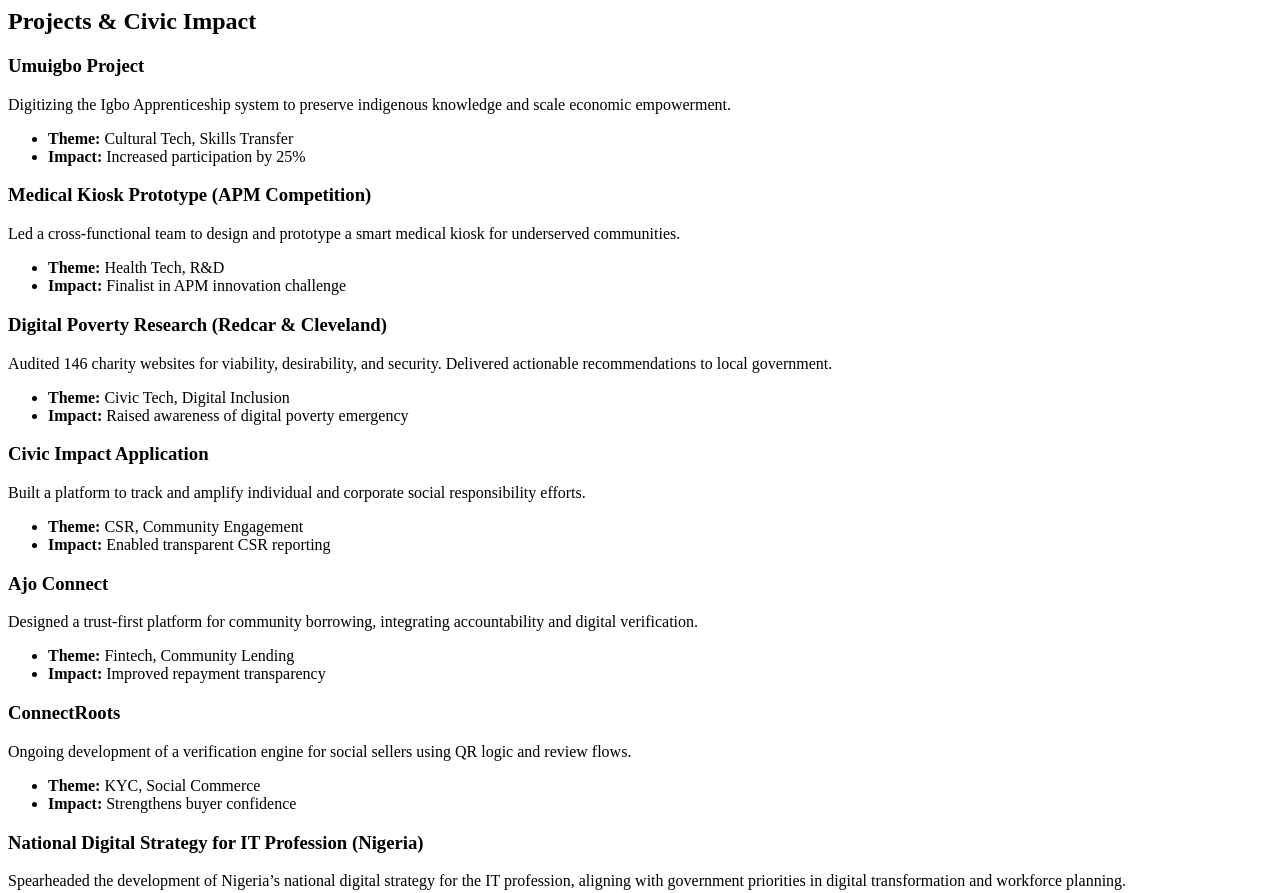
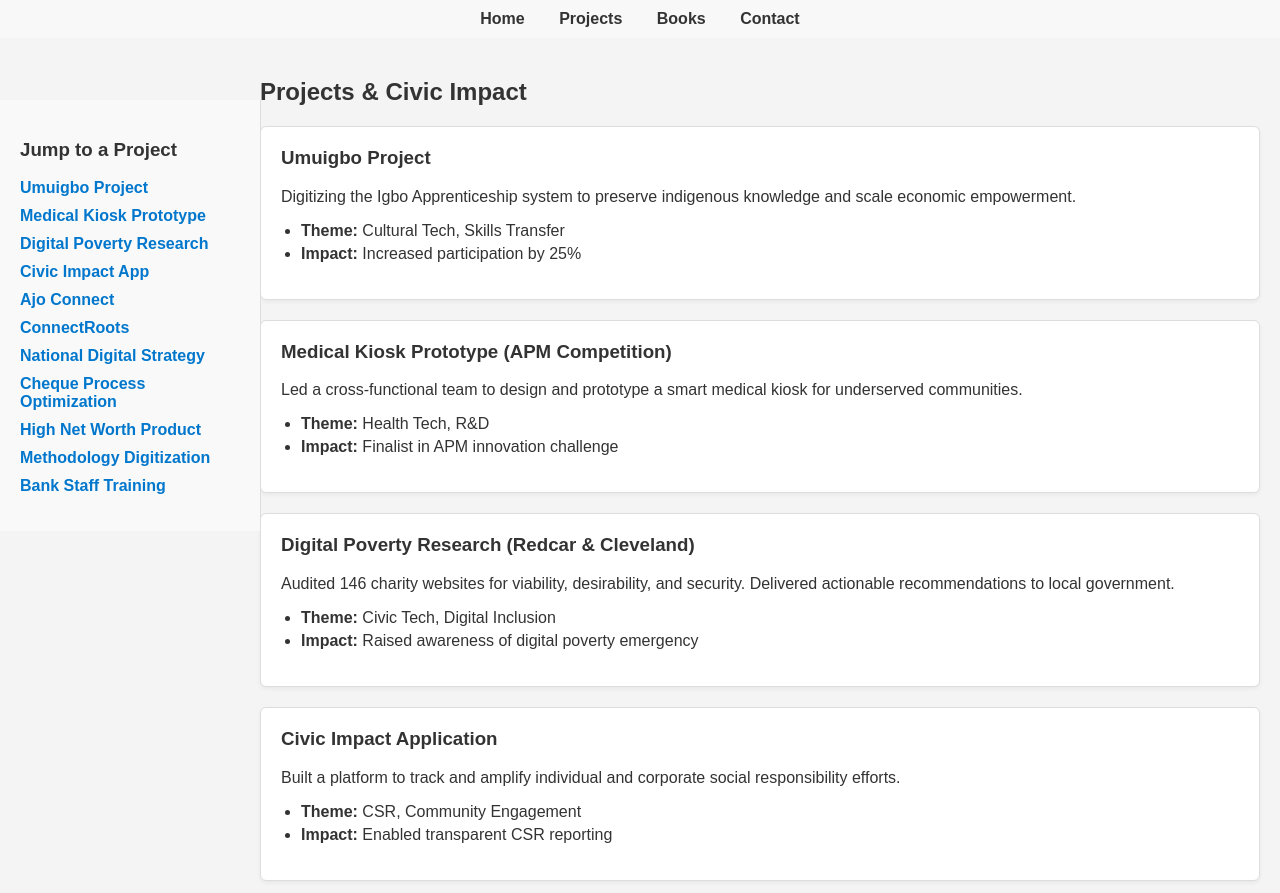
Before and after one commit to Ifeanyiokaforproject/Ifeanyi-portfolio-, a plain HTML site: page projects.html in a window 1280 px wide. Shown: the top 893 px of the page. Drawn offline with Linux system fonts and the light colour scheme.

Commit message:
Update projects.html

```diff
--- a/projects.html
+++ b/projects.html
@@ -1,3 +1,95 @@
+<!DOCTYPE html>
+<html lang="en">
+<head>
+  <meta charset="UTF-8">
+  <title>Projects | Ifeanyi Emmanuel Okafor</title>
+  <link rel="stylesheet" href="style.css">
+  <style>
+    /* Sidebar styles */
+    #project-nav {
+      position: fixed;
+      top: 100px;
+      left: 0;
+      width: 220px;
+      background-color: #f9f9f9;
+      padding: 20px;
+      border-right: 1px solid #ddd;
+      overflow-y: auto;
+    }
+    #project-nav ul {
+      list-style: none;
+      padding-left: 0;
+    }
+    #project-nav li {
+      margin-bottom: 10px;
+    }
+    #project-nav a {
+      text-decoration: none;
+      color: #0077cc;
+      font-weight: bold;
+    }
+    #project-nav a:hover {
+      color: #005fa3;
+    }
+
+    /* Main content margin */
+    #projects {
+      margin-left: 240px;
+      padding: 20px;
+    }
+
+    .project-card {
+      background-color: #fff;
+      border: 1px solid #ddd;
+      border-radius: 6px;
+      padding: 20px;
+      margin-bottom: 20px;
+      box-shadow: 0 2px 4px rgba(0,0,0,0.05);
+    }
+
+    .project-card h3 {
+      margin-top: 0;
+      color: #333;
+    }
+
+    .project-card ul {
+      padding-left: 20px;
+    }
+
+    .project-card li {
+      margin-bottom: 5px;
+    }
+  </style>
+</head>
+<body>
+
+  <!-- Navigation bar -->
+  <nav>
+    <a href="index.html">Home</a>
+    <a href="projects.html">Projects</a>
+    <a href="publications.html">Books</a>
+    <a href="contact.html">Contact</a>
+  </nav>
+
+  <!-- Sidebar navigation -->
+  <aside id="project-nav">
+    <h3>Jump to a Project</h3>
+    <ul>
+      <li><a href="#umuigbo">Umuigbo Project</a></li>
+      <li><a href="#medical-kiosk">Medical Kiosk Prototype</a></li>
+      <li><a href="#digital-poverty">Digital Poverty Research</a></li>
+      <li><a href="#civic-impact-app">Civic Impact App</a></li>
+      <li><a href="#ajo-connect">Ajo Connect</a></li>
+      <li><a href="#connectroots">ConnectRoots</a></li>
+      <li><a href="#national-strategy">National Digital Strategy</a></li>
+      <li><a href="#cheque-process">Cheque Process Optimization</a></li>
+      <li><a href="#hnw-product">High Net Worth Product</a></li>
+      <li><a href="#methodology-digitization">Methodology Digitization</a></li>
+      <li><a href="#staff-training">Bank Staff Training</a></li>
+    </ul>
+  </aside>
+
+  <!-- Main project content -->
   <section id="projects">
     <h2>Projects & Civic Impact</h2>
 
@@ -100,3 +192,6 @@
       </ul>
     </div>
   </section>
+
+</body>
+</html>
```
Lines whose indentation alone changed are shown as unchanged.
